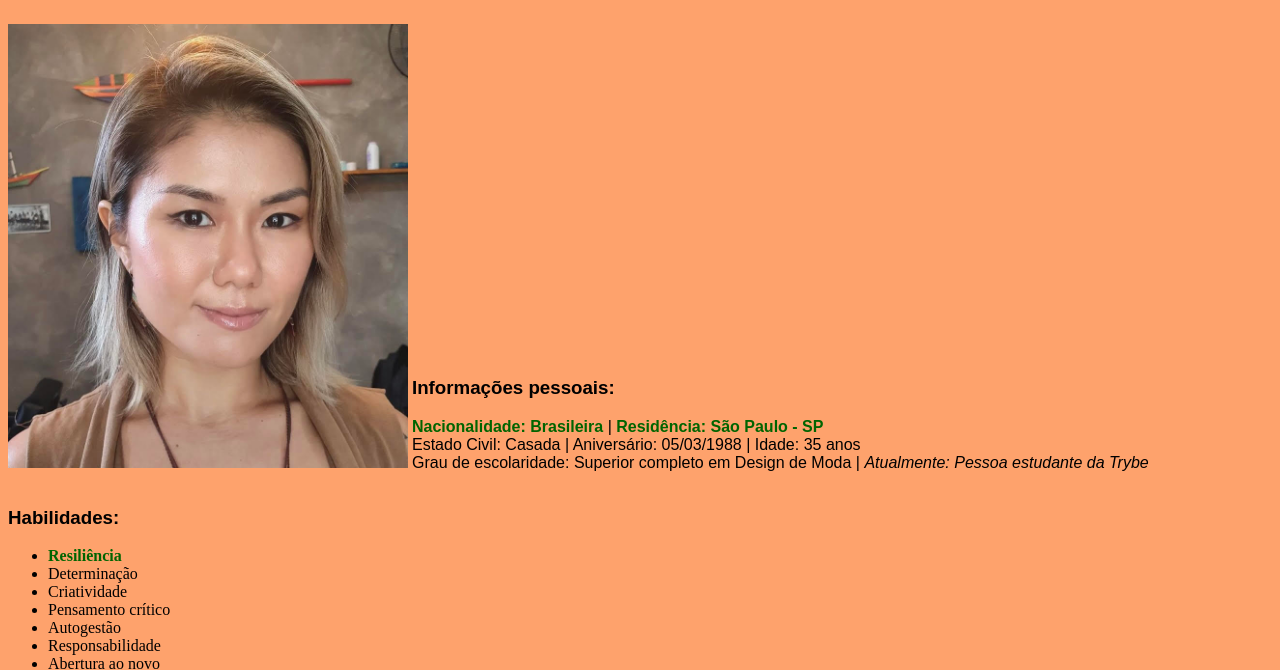
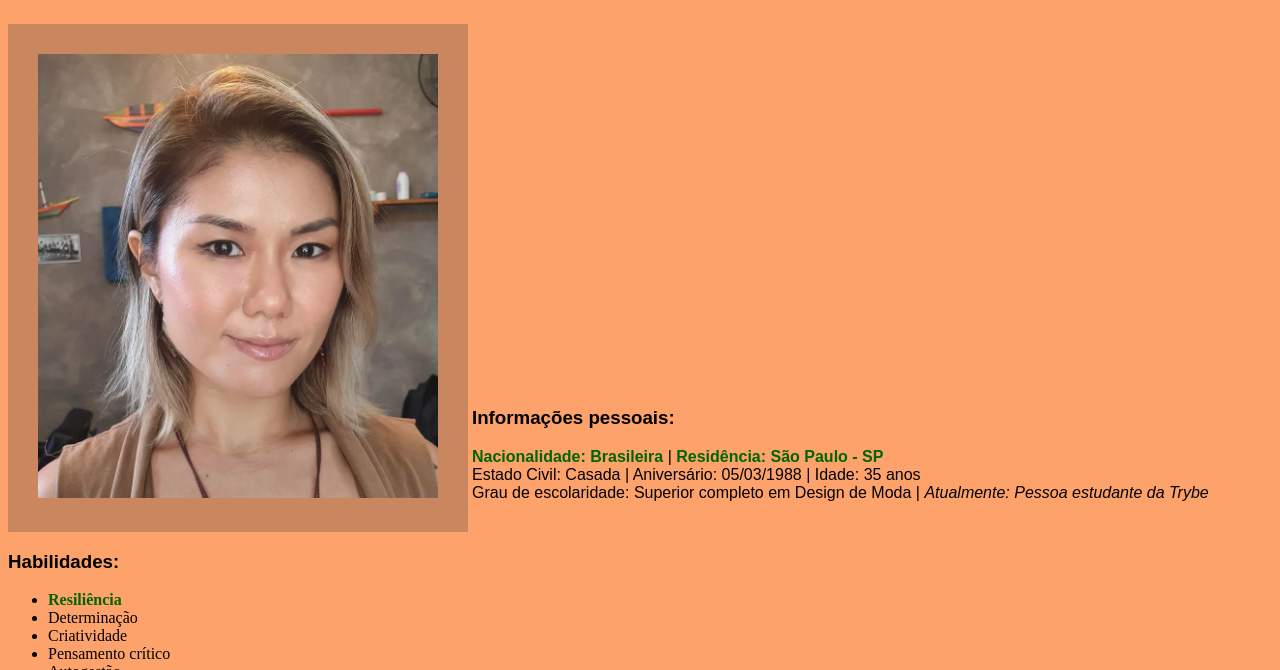
Before and after one commit to linahsu/linahsu.github.io, a plain HTML site: page index.html in a window 1280 px wide. Shown: the part 129-799 px from the top of the page. Drawn offline with Linux system fonts and the light colour scheme; a web font is replaced by a local one.

Commit message:
Estiliza foto com padding e fundo

```diff
--- a/index.html
+++ b/index.html
@@ -23,7 +23,7 @@
     </div>
 
     <div class="photo-info">
-        <div>
+        <div class="photo">
             <img src="Foto Lina Perfil.jpg" alt="Foto do perfil de Lina Hsu" width="400px" id="foto">
         </div>
 
--- a/style.css
+++ b/style.css
@@ -17,3 +17,7 @@ strong {
 .photo-info div {
     display: inline-block;
 }
+.photo {
+    padding: 30px;
+    background-color:#ca865f;
+}
```
